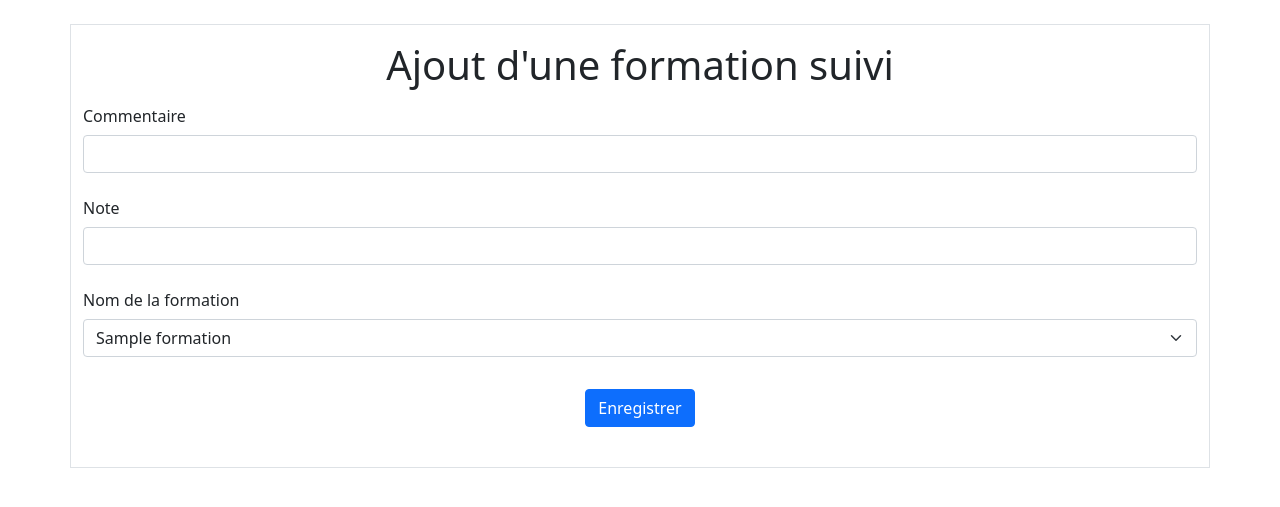
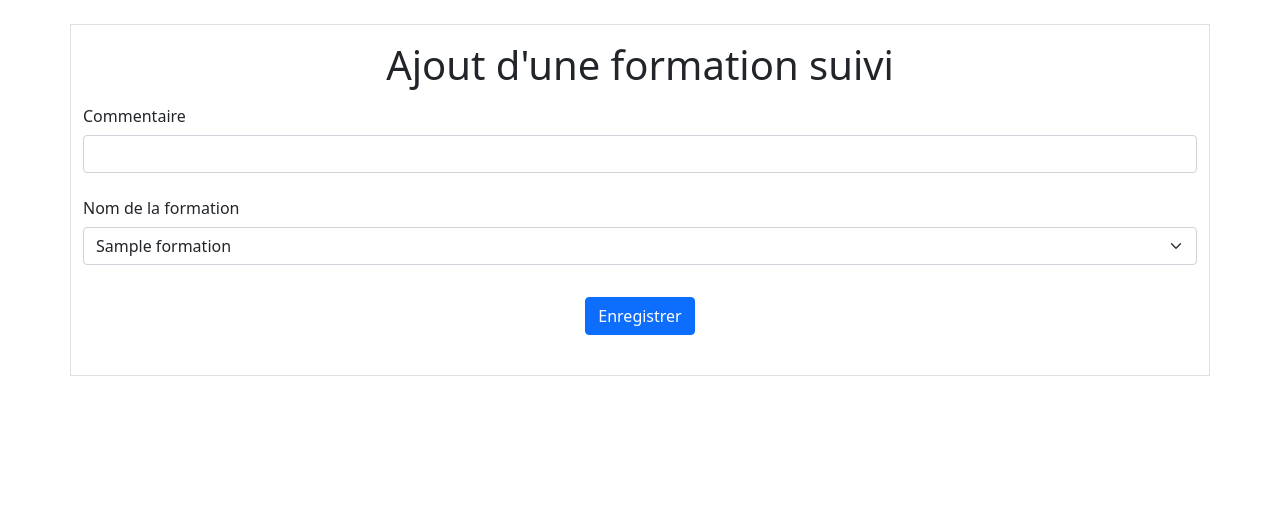
Before and after one commit to Delhalle/AppliRembFrais, a PHP site: template view/formationSuivi/ajoutFormationSuivi.php in a window 1280 px wide. Shown: the part 56-563 px from the top of the page. Run offline with PHP 8.4, Linux system fonts and the light colour scheme; the template is opened without the code that fills it: most values are stand-ins (such as "Sample title", 1, 10 or a date in 2020).

Commit message:
AjoutDUneFormationSuivi-Termine-Stephane Hilaricus

```diff
--- a/controller/FormationSuiviController.php
+++ b/controller/FormationSuiviController.php
@@ -27,7 +27,6 @@ class FormationSuiviController extends Controller
             null,
             date('Y-m-d H:i:s'),
             $_POST['commentaire'],
-            $_POST['note'],
             new Formation($_POST['formation'],null),
             new Utilisateur($idUtilConnecte)
         );
@@ -44,7 +43,7 @@ class FormationSuiviController extends Controller
         //
         $formationRepository = new FormationRepository();
         $lesFormations = $formationRepository->getLesFormations();
-        $this->render("FormationSuivi/ajoutFormationSuivi", array ("title" => "Ajout d'une formation suivi", "lesUtilisateurs"=>$lesFormations, "msg" => $msg));
+        $this->render("FormationSuivi/ajoutFormationSuivi", array ("title" => "Ajout d'une formation suivi", "lesFormations"=>$lesFormations, "msg" => $msg));
     }
 
     public function consultMesFormationSuivi()
--- a/model/repository/FormationSuiviRepository.php
+++ b/model/repository/FormationSuiviRepository.php
@@ -10,13 +10,12 @@ class FormationSuiviRepository extends Repository
         $db = $this->dbConnect();
         try {
             // on prépare la requête insert
-            $req = $db->prepare("INSERT into formation_suivi values
-            (0, :par_date_saisie, :par_commentaire, :par_note, :par_id_formation, :par_id_delegue)");
+            $req = $db->prepare("insert into formation_suivi values
+            (0, :par_date_saisie, :par_commentaire, :par_id_formation, :par_id_delegue)");
             // on affecte une valeur au paramètre déclaré dans la requête
             // récupération de la date du jour
             $req->bindValue(':par_date_saisie', $ajoutACreer->getDateSaisie(), PDO::PARAM_STR);
             $req->bindValue(':par_commentaire', $ajoutACreer->getCommentaire(),PDO::PARAM_STR);
-            $req->bindValue(':par_note', $ajoutACreer->getNote(),PDO::PARAM_STR);
             $req->bindValue(':par_id_formation',$ajoutACreer->getFormation()->getId(),PDO::PARAM_INT);
             $req->bindValue(':par_id_delegue', $ajoutACreer->getDelegue()->getId(),PDO::PARAM_INT);
              // on demande l'exécution de la requête
--- a/view/formationSuivi/ajoutFormationSuivi.php
+++ b/view/formationSuivi/ajoutFormationSuivi.php
@@ -4,12 +4,6 @@
         <label for="commentaire" class="col-lg-4 col-form-label">Commentaire</label>
         <div class="col-sm-12">
             <input type="text" class="form-control" name="commentaire" value="<?php if (isset($_POST['commentaire']) == true) echo $_POST['commentaire']; ?>" id="commentaire">
-        </div>
-    </div>
-    <div class="row mb-3">
-        <label for="commentaire" class="col-lg-4 col-form-label">Note</label>
-        <div class="col-sm-12">
-            <input type="number" class="form-control" name="note" value="<?php if (isset($_POST['note']) == true) echo $_POST['note']; ?>" id="note">
         </div>
     </div>
     <div class="row mb-3">
```
Also changed, not shown: model/entity/FormationSuivi.php (+1 -11 lines).
